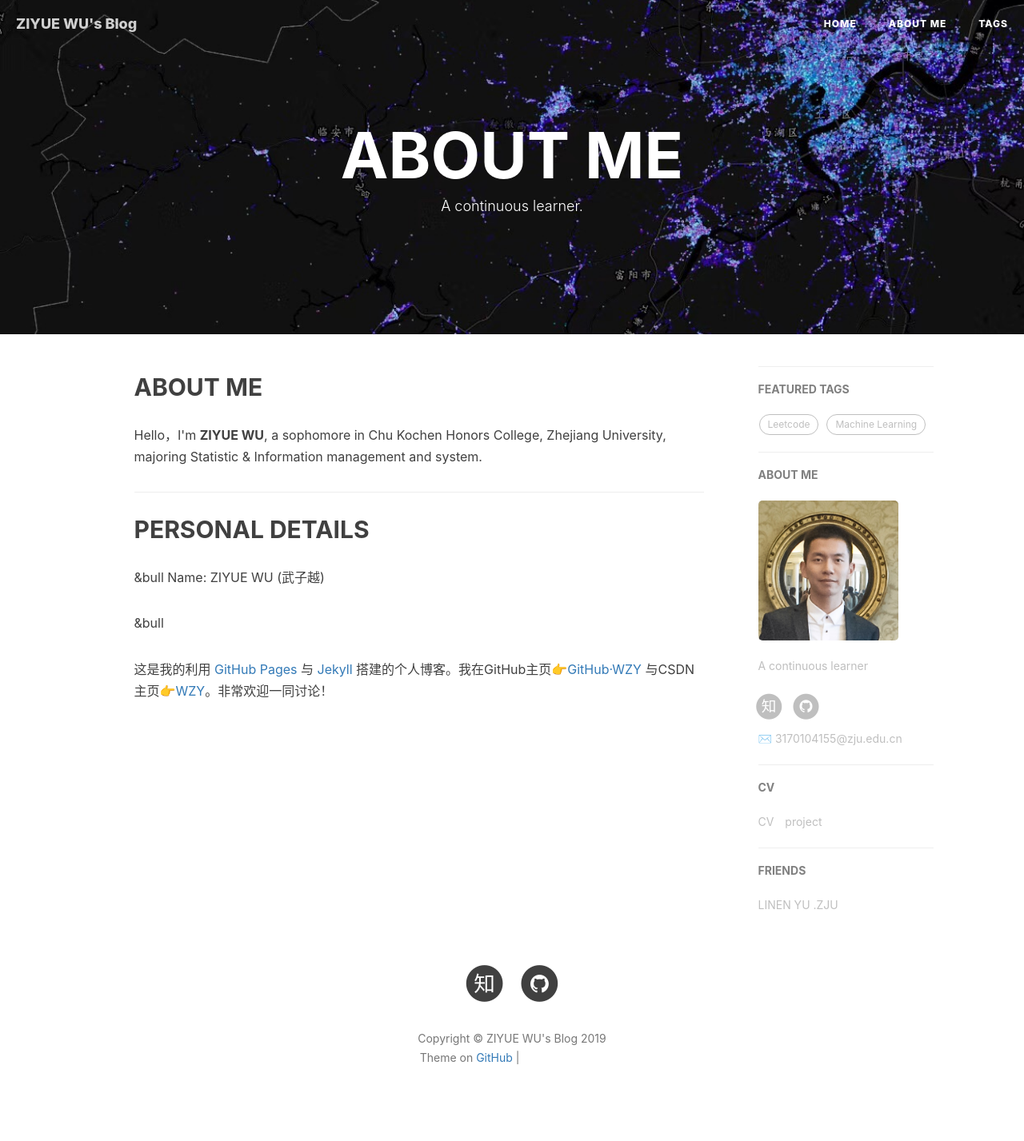
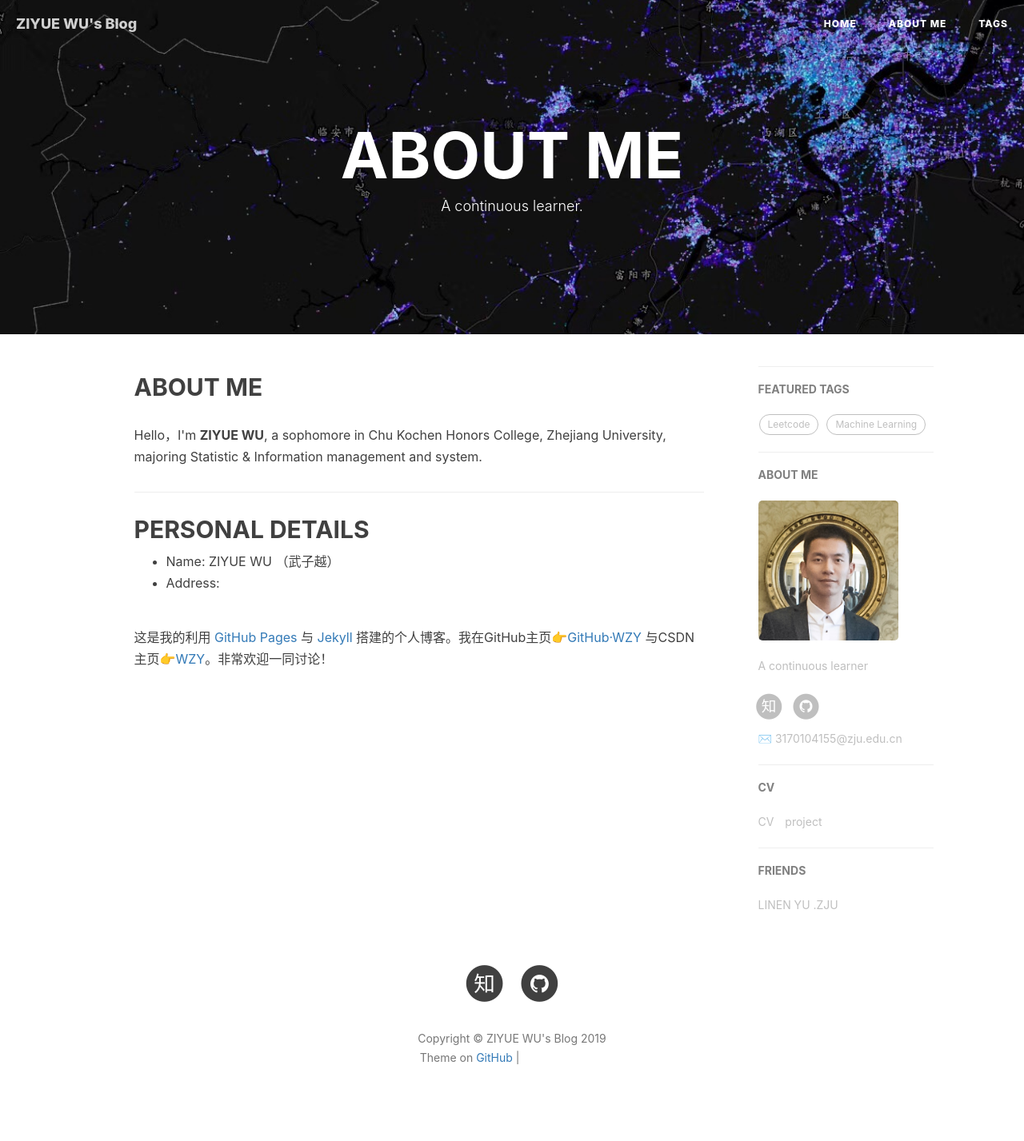
Before and after one commit to ZaccWu/ZaccWu.github.io, a Jekyll site: the page built from about.html, in a window 1280 px wide. Shown: the whole page at 80% size. Built offline with Jekyll 4.4.1, drawn with Linux system fonts in a browser that asks for light colours; nearby versions of some CDN libraries; comment, search, counter and statistics services are not loaded; grey boxes are pictures that could not be loaded.

Commit message:
Update about.html

```diff
--- a/about.html
+++ b/about.html
@@ -21,8 +21,11 @@ header-img: "img/hangzhou.jpg"
     <hr>
 
     <h2>PERSONAL DETAILS</h2>
-    <p>&bull Name: ZIYUE WU (武子越)</p>
-    <p>&bull
+    <ul>
+        <li>Name: ZIYUE WU （武子越）</li>
+        <li>Address: </li>
+    </ul>
+
     <p>这是我的利用 <a href="https://pages.github.com/">GitHub Pages</a> 与 <a href="http://jekyll.com.cn/">Jekyll</a> 搭建的个人博客。我在GitHub主页<a href="https://github.com/Tinky2013">👉GitHub·WZY</a> 与CSDN主页<a href="https://blog.csdn.net/Tinky2013">👉WZY</a>。非常欢迎一同讨论！</p>
 
     <p></p>
```
